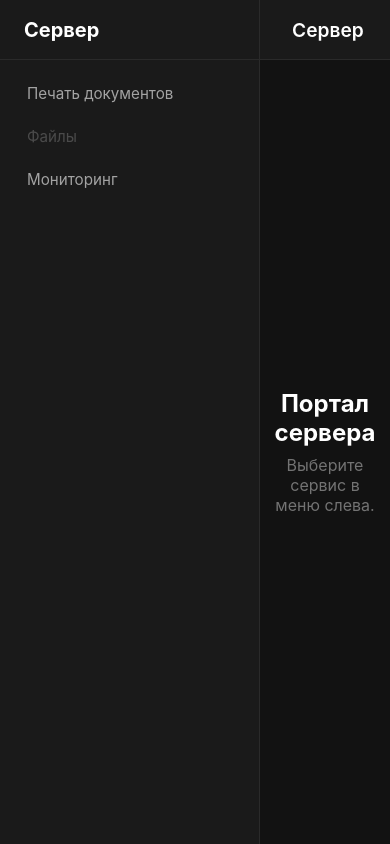
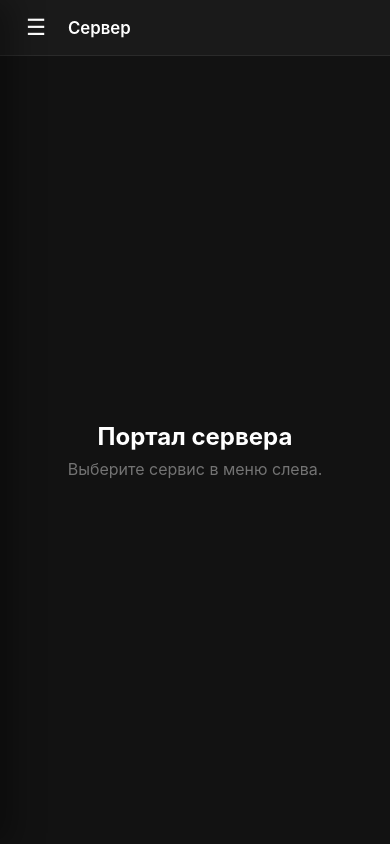
Before and after one commit to wemik2323/Calista_Portal, a Flask app: page / in a window 390 px wide. Run offline with Flask 3, Linux system fonts and the light colour scheme.

Commit message:
[DEV] Mobile view/styles

```diff
--- a/static/style.css
+++ b/static/style.css
@@ -163,3 +163,188 @@ body {
 .placeholder p {
     color: #737373;
 }
+
+
+/* ========================================
+   MOBILE NAVIGATION
+   ======================================== */
+
+.sidebar-open {
+    display: none;
+
+    width: 40px;
+    height: 40px;
+
+    margin-right: 12px;
+
+    padding: 0;
+
+    border: none;
+    border-radius: 8px;
+
+    background: transparent;
+    color: #ffffff;
+
+    font-size: 1.4rem;
+
+    cursor: pointer;
+}
+
+
+.sidebar-close {
+    display: none;
+
+    width: 36px;
+    height: 36px;
+
+    padding: 0;
+
+    border: none;
+    border-radius: 8px;
+
+    background: transparent;
+    color: #a3a3a3;
+
+    font-size: 1.8rem;
+
+    cursor: pointer;
+}
+
+
+.main-header-title {
+    min-width: 0;
+
+    overflow: hidden;
+
+    text-overflow: ellipsis;
+    white-space: nowrap;
+}
+
+
+.sidebar-overlay {
+    display: none;
+}
+
+
+/* ========================================
+   MOBILE
+   ======================================== */
+
+@media (max-width: 768px) {
+
+    body {
+        overflow: hidden;
+    }
+
+
+    .sidebar {
+        position: fixed;
+
+        top: 0;
+        left: 0;
+        bottom: 0;
+
+        z-index: 1000;
+
+        width: min(280px,
+                82vw);
+
+        transform: translateX(-100%);
+
+        transition:
+            transform 0.2s ease;
+
+        box-shadow:
+            12px 0 30px rgba(0,
+                0,
+                0,
+                0.35);
+    }
+
+
+    .sidebar.open {
+        transform: translateX(0);
+    }
+
+
+    .sidebar-header {
+        justify-content: space-between;
+    }
+
+
+    .sidebar-close {
+        display: block;
+    }
+
+
+    .sidebar-overlay {
+        position: fixed;
+
+        inset: 0;
+
+        z-index: 999;
+
+        display: block;
+
+        background: rgba(0,
+                0,
+                0,
+                0.55);
+
+        opacity: 0;
+        visibility: hidden;
+
+        transition:
+            opacity 0.2s ease,
+            visibility 0.2s ease;
+    }
+
+
+    .sidebar-overlay.visible {
+        opacity: 1;
+        visibility: visible;
+    }
+
+
+    .sidebar-menu {
+        padding-top: 16px;
+    }
+
+
+    .sidebar-menu li a {
+        padding: 15px 24px;
+
+        font-size: 1rem;
+    }
+
+
+    .sidebar-open {
+        display: block;
+    }
+
+
+    .main {
+        width: 100%;
+    }
+
+
+    .main-header {
+        height: 56px;
+
+        padding: 0 16px;
+
+        font-size: 1.05rem;
+    }
+
+
+    .main-content {
+        padding: 16px;
+
+        overflow-y: auto;
+    }
+
+
+    body.menu-open {
+        overflow: hidden;
+    }
+}
--- a/templates/base.html
+++ b/templates/base.html
@@ -1,31 +1,40 @@
 <!DOCTYPE html>
 <html lang="ru">
+
 <head>
     <meta charset="UTF-8">
 
-    <meta
-        name="viewport"
-        content="width=device-width, initial-scale=1.0"
-    >
+    <meta name="viewport" content="width=device-width, initial-scale=1.0">
 
     <title>
         {% block title %}Сервер{% endblock %}
     </title>
 
-    <link
-        rel="stylesheet"
-        href="{{ url_for('static', filename='style.css') }}"
-    >
+    <link rel="stylesheet" href="{{ url_for('static', filename='style.css') }}">
 
     {% block extra_css %}{% endblock %}
 </head>
 
+
 <body>
 
-<aside class="sidebar">
+    <div id="sidebar-overlay" class="sidebar-overlay"></div>
+
+
+    <aside id="sidebar" class="sidebar">
+
         <div class="sidebar-header">
+
+            <span>
                 Сервер
+            </span>
+
+            <button type="button" id="sidebar-close" class="sidebar-close" aria-label="Закрыть меню">
+                x
+            </button>
+
         </div>
+
 
         <ul class="sidebar-menu">
 
@@ -35,20 +44,14 @@
 
                 {% if service.available and service.endpoint %}
 
-                    <a
-                        href="{{ url_for(service.endpoint) }}"
-                        class="{% if request.endpoint == service.endpoint %}active{% endif %}"
-                    >
+                <a href="{{ url_for(service.endpoint) }}"
+                    class="{% if request.endpoint == service.endpoint %}active{% endif %}">
                     {{ service.name }}
                 </a>
 
                 {% else %}
 
-                    <a
-                        href="#"
-                        class="disabled"
-                        onclick="return false;"
-                    >
+                <a href="#" class="disabled" onclick="return false;">
                     {{ service.name }}
                 </a>
 
@@ -59,24 +62,114 @@
             {% endfor %}
 
         </ul>
+
     </aside>
 
 
     <main class="main">
 
         <header class="main-header">
+
+            <button type="button" id="sidebar-open" class="sidebar-open" aria-label="Открыть меню">
+                ☰
+            </button>
+
+
+            <div class="main-header-title">
+
                 {% block header %}
                 {{ current_service_name or "Сервер" }}
                 {% endblock %}
+
+            </div>
+
         </header>
 
+
         <section class="main-content">
+
             {% block content %}{% endblock %}
+
         </section>
 
     </main>
 
+
     {% block scripts %}{% endblock %}
 
+
+    <script>
+        const sidebar =
+            document.getElementById("sidebar");
+
+        const sidebarOpen =
+            document.getElementById("sidebar-open");
+
+        const sidebarClose =
+            document.getElementById("sidebar-close");
+
+        const sidebarOverlay =
+            document.getElementById("sidebar-overlay");
+
+
+        function openSidebar() {
+            sidebar.classList.add("open");
+            sidebarOverlay.classList.add("visible");
+            document.body.classList.add("menu-open");
+        }
+
+
+        function closeSidebar() {
+            sidebar.classList.remove("open");
+            sidebarOverlay.classList.remove("visible");
+            document.body.classList.remove("menu-open");
+        }
+
+
+        sidebarOpen.addEventListener(
+            "click",
+            openSidebar
+        );
+
+
+        sidebarClose.addEventListener(
+            "click",
+            closeSidebar
+        );
+
+
+        sidebarOverlay.addEventListener(
+            "click",
+            closeSidebar
+        );
+
+
+        document
+            .querySelectorAll(".sidebar-menu a")
+            .forEach((link) => {
+
+                if (!link.classList.contains("disabled")) {
+
+                    link.addEventListener(
+                        "click",
+                        closeSidebar
+                    );
+                }
+            });
+
+
+        window.addEventListener(
+            "resize",
+            () => {
+
+                if (window.innerWidth > 768) {
+                    closeSidebar();
+                }
+
+            }
+        );
+    </script>
+
 </body>
+
 </html>
```
Lines whose indentation alone changed are shown as unchanged.
